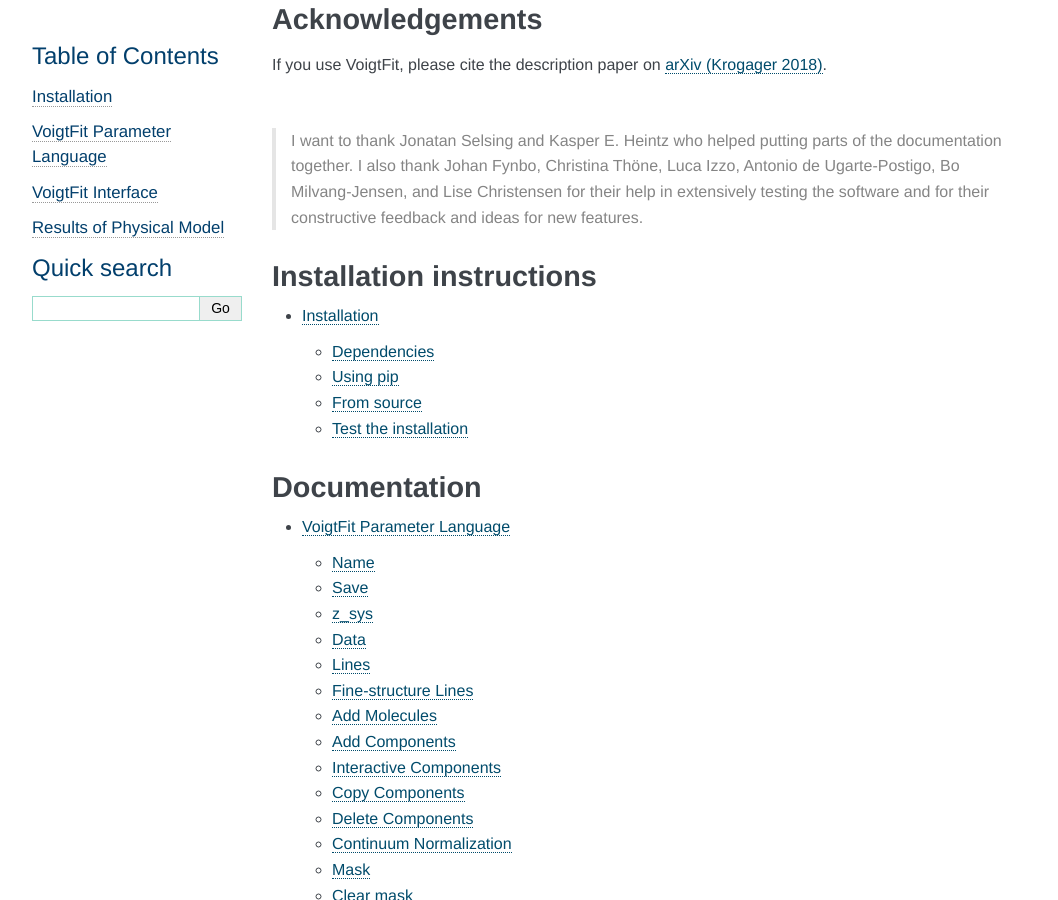
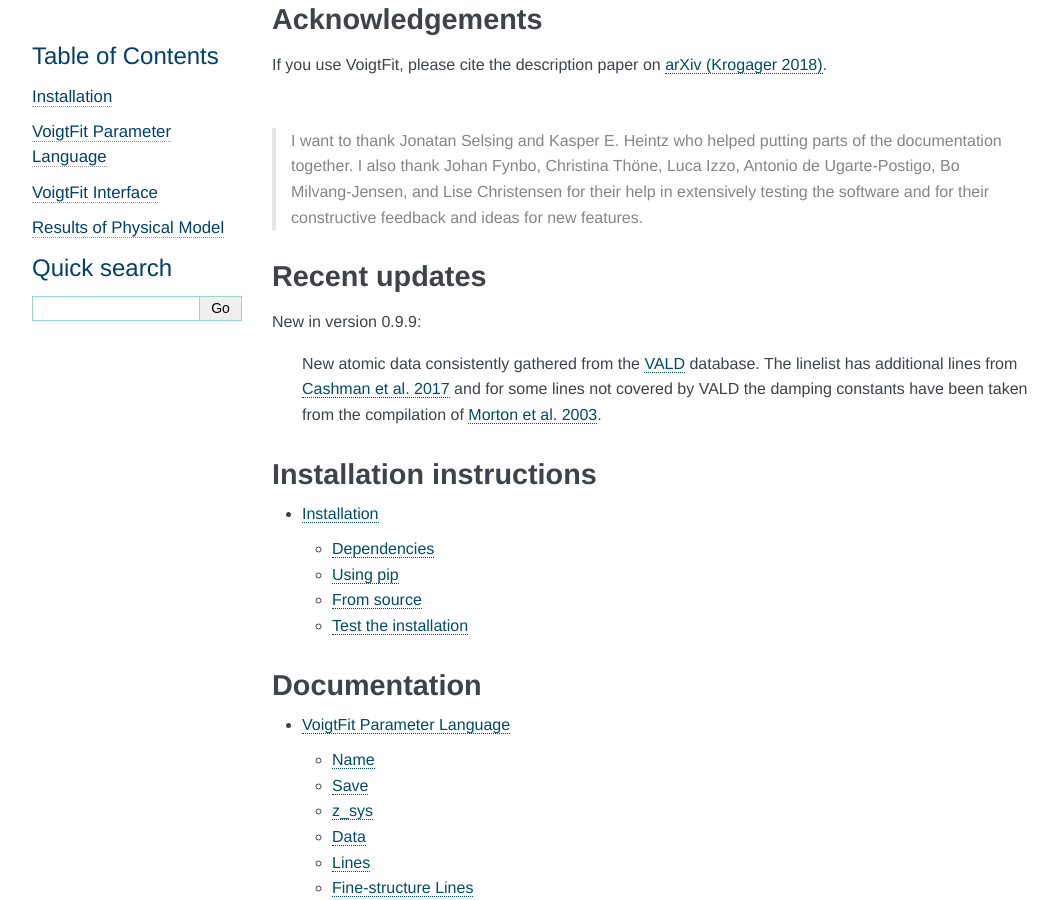
Before and after one commit to jkrogager/VoigtFit, a Sphinx documentation site: the page built from docs/index.rst, in a window 1280 px wide and 900 px high, scrolled down 359 px. Shown: the whole window, without its empty margins (98-1156 px from the left). Built offline with Sphinx 7.4.7, drawn with Linux system fonts in a browser that asks for light colours.

Commit message:
Updated index.rst
Version updates added

```diff
--- a/docs/index.rst
+++ b/docs/index.rst
@@ -30,6 +30,17 @@
   Bo Milvang-Jensen, and Lise Christensen for their help in extensively testing
   the software and for their constructive feedback and ideas for new features.
 
+
+
+Recent updates
+--------------
+
+New in version 0.9.9:
+
+  New atomic data consistently gathered from the `VALD <http://vald.astro.uu.se/>`_ database.
+  The linelist has additional lines from `Cashman et al. 2017 <https://ui.adsabs.harvard.edu/#abs/2017ApJS..230....8C/abstract>`_
+  and for some lines not covered by VALD the damping constants have been taken from the compilation of
+  `Morton et al. 2003 <https://ui.adsabs.harvard.edu/#abs/2003ApJS..149..205M/abstract>`_.
 
 
 Installation instructions
```
